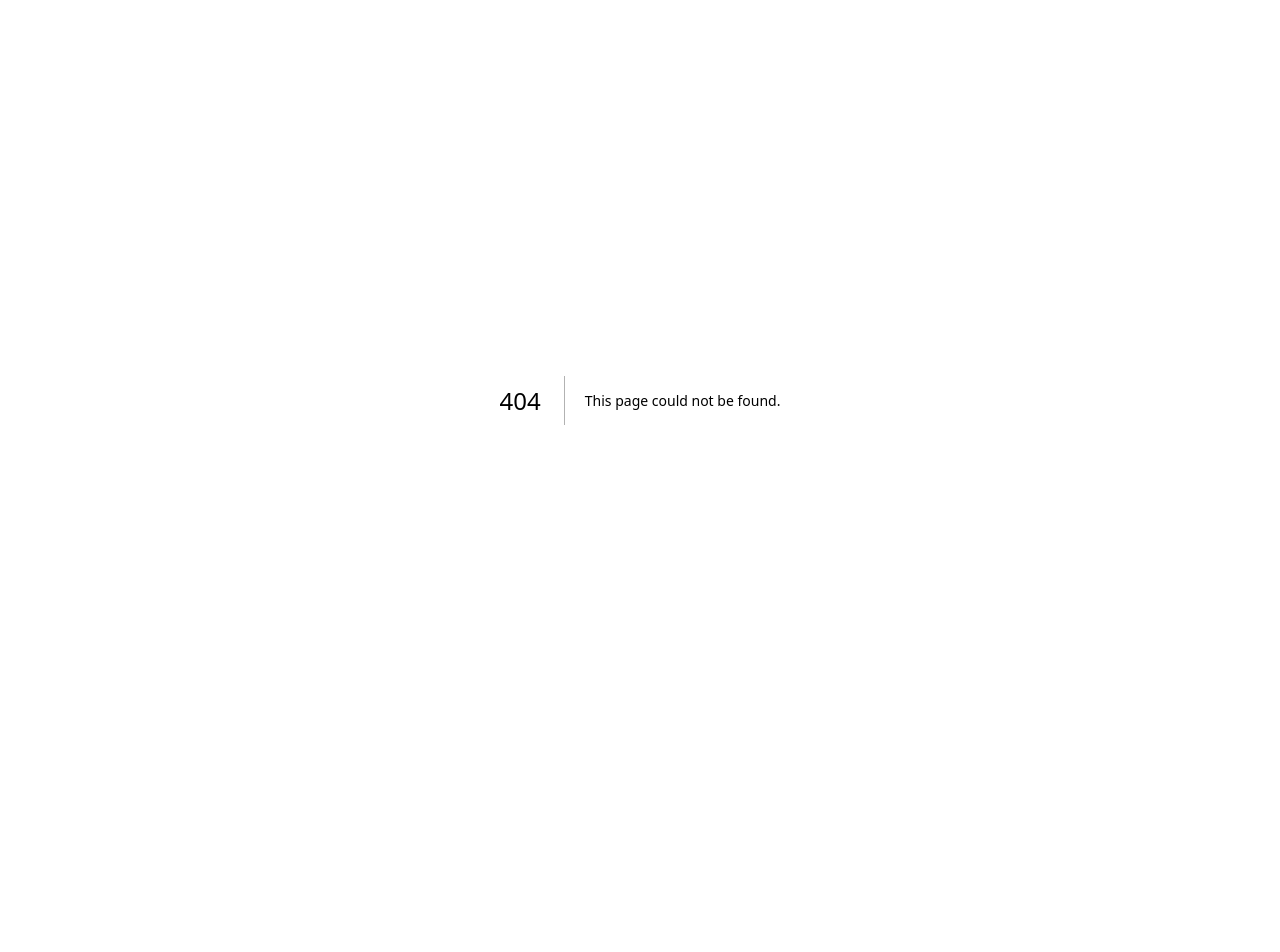
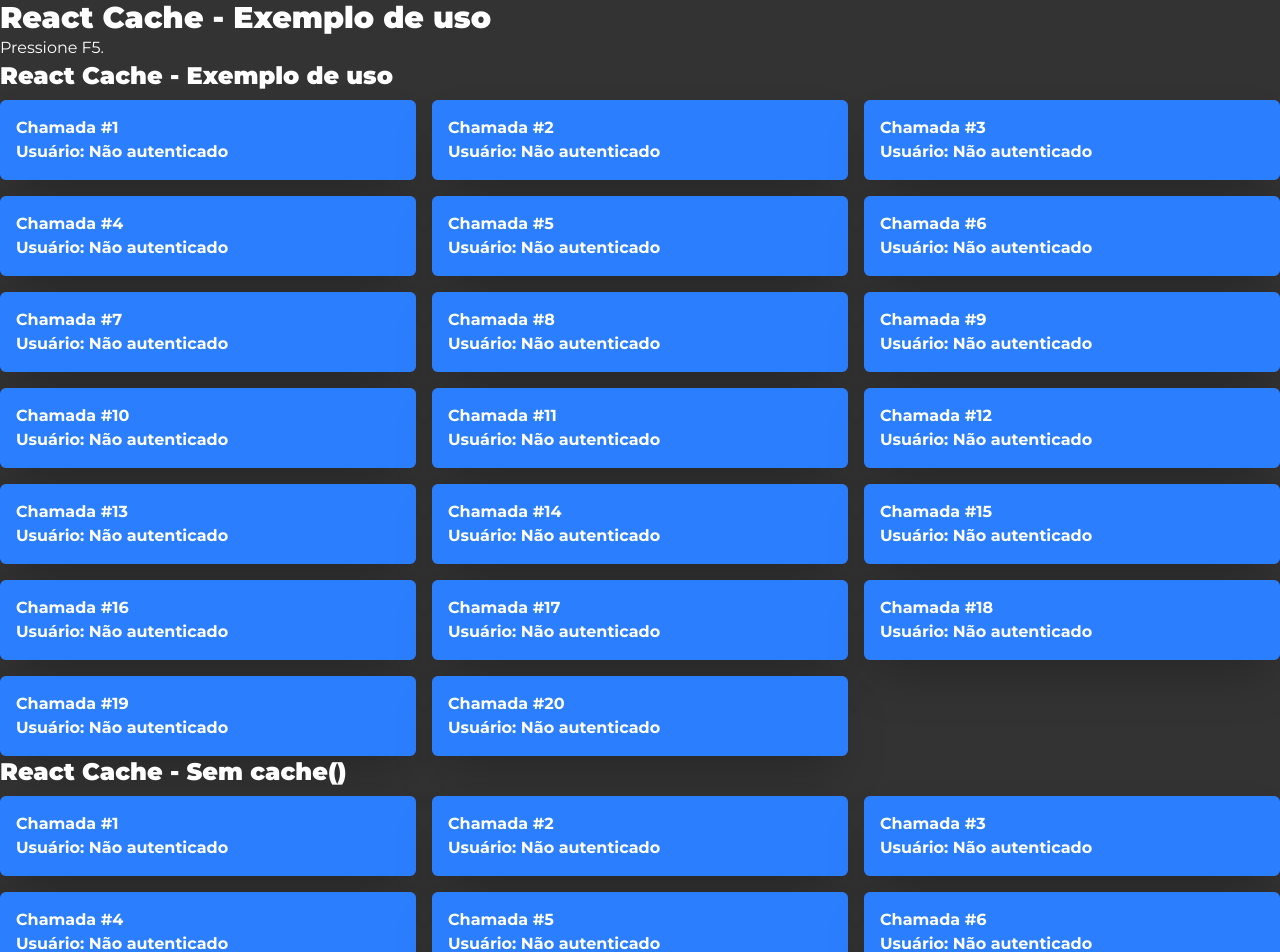
Before and after one commit to gabrielogregorio/lab-nextjs, a Next.js app: page /react-cache in a window 1280 px wide. Before the commit this address had no page. Shown: the top 952 px of the page. Before the commit the page ends 800 px from the top, so only its background shows below. Built offline with nearby package versions, Linux system fonts and the light colour scheme; no server answers.

Commit message:
feat: added react cache

```diff
--- /dev/null
+++ b/src/app/react-cache/page.tsx
@@ -0,0 +1,107 @@
+// Memoriza  resultados de funções assíncronas durante o mesmo request,
+// evitando chamadas repetidas ao banco de dados
+// é por request, ou seja, cada f5 o cache é resetado.
+// Mas durante uma request o cache é usado
+// Ideal para Server Components que precisam compartilhar dados sem reconsultar.
+// Ao chamar multiplas vezes sem que a promise esteja resolvida, ele retorna a promise original, evitando chamadas repetidas ao banco de dados
+//E também retorna o cache caso a promise esteja resolvida
+import { cache } from "react";
+import { auth } from "@/src/lib/auth";
+
+let fetchCallCount = 0;
+const getUserWithCache = cache(async () => {
+  fetchCallCount++;
+  const callNumber = fetchCallCount;
+
+  console.log(`[cache()] getUser chamada - chamada #${callNumber}`);
+
+  await new Promise((r) => setTimeout(r, 3000));
+
+  const session = await auth();
+
+  return {
+    user: session?.user || null,
+    fetchedAt: new Date().toISOString(),
+    callNumber, // Número da chamada real ao DB
+  };
+});
+
+let rawFetchCount = 0;
+async function getUserWithoutCache() {
+  rawFetchCount++;
+  const callNumber = rawFetchCount;
+
+  console.log(`[sem cache()] getUserRaw chamada - chamada #${callNumber}`);
+  await new Promise((r) => setTimeout(r, 3000));
+  const session = await auth();
+
+  return {
+    user: session?.user || null,
+    fetchedAt: new Date().toISOString(),
+    callNumber,
+  };
+}
+
+async function UserCardWithCache() {
+  const data = await getUserWithCache();
+
+  return (
+    <div className="bg-blue-500 text-white font-bold p-4 rounded-md shadow-2xl">
+      <div>
+        <span>Chamada #{data.callNumber}</span>
+      </div>
+      <div>
+        Usuário: {data.user?.name || "Não autenticado"}
+      </div>
+    </div>
+  );
+}
+
+async function UserCardWithouCache() {
+  const data = await getUserWithoutCache();
+
+  return (
+    <div className="bg-blue-500 text-white font-bold p-4 rounded-md shadow-2xl">
+      <div>
+        <span>Chamada #{data.callNumber}</span>
+      </div>
+      <div>
+        Usuário: {data.user?.name || "Não autenticado"}
+      </div>
+    </div>
+  );
+}
+
+export default async function Case16Page() {
+
+  return (
+    <div>
+
+
+      <h1 className="text-3xl text-white font-black">React Cache - Exemplo de uso</h1>
+
+      <p className="text-white">Pressione F5.</p>
+
+      <div>
+        <h2 className="text-2xl text-white font-black">React Cache - Exemplo de uso</h2>
+        <div className="grid grid-cols-3 mt-2 gap-4">
+          {[...Array(20)].map((_, i) => (
+
+            <UserCardWithCache key={i} />
+          ))}
+
+        </div>
+      </div>
+
+      <div>
+        <h2 className="text-2xl text-white font-black">React Cache - Sem cache()</h2>
+        <div className="grid grid-cols-3 mt-2 gap-4">
+          {[...Array(20)].map((_, i) => (
+
+            <UserCardWithouCache key={i} />
+          ))}
+        </div>
+      </div>
+    </div>
+  );
+}
```
